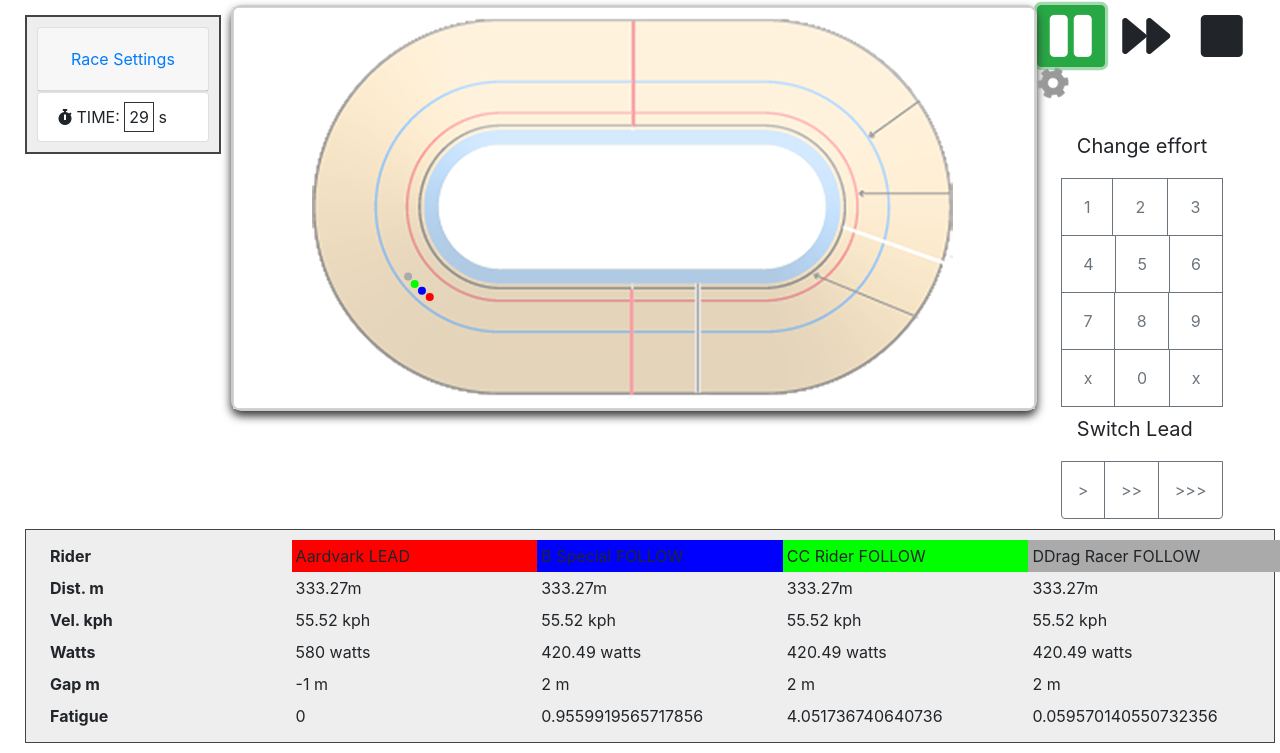
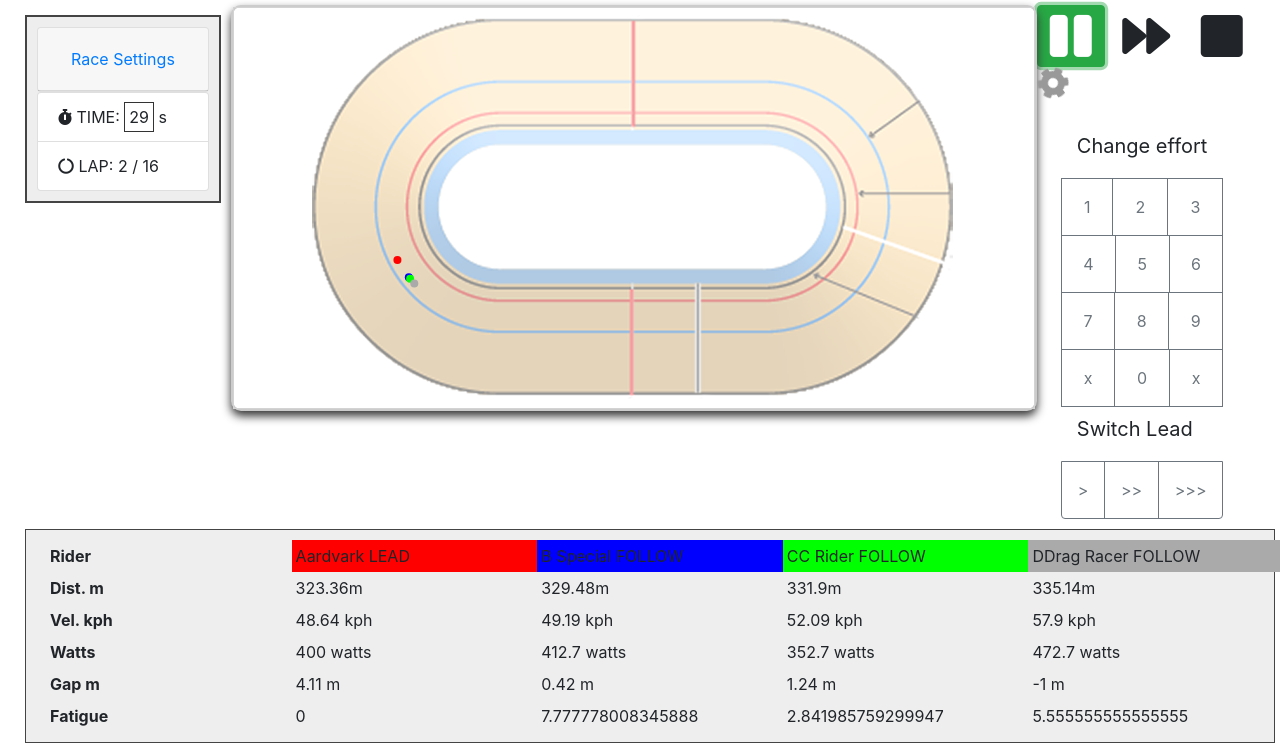
Before and after one commit to aramicon/TeamPursuitModel, a plain HTML site: page model3.html in a window 1280 px wide. Both pictures are taken after a click on the button 1070 px from the left and 87 px from the top of the page. Shown: the part 51-804 px from the top of the page. Drawn offline with nearby package versions, Linux system fonts and the light colour scheme.

Commit message:
added lap counter and now riders can only switch on bends, but switches take way too long

```diff
--- a/global_settings.js
+++ b/global_settings.js
@@ -1,5 +1,6 @@
 let settings = {
 "radius":100,
+"track_length":250,
 "fixed_test_distance":1,
 "track_bend_radius":22,
 "track_straight_length":55.88496162102456,
@@ -25,9 +26,11 @@ let settings = {
 "race_move_wait_time":100,
 "frontalArea":0.233,
 "damping_visibility_distance":50,
+"damping_deceleration_distance":4,
 "fatigue_failure_level":100,
 "velocity_difference_limit":1,
-"velocity_adjustment_dropping_back":0.5,
-"vis_scale_drop_increment":0
+"velocity_adjustment_dropping_back":1,
+"vis_scale_drop_increment":0,
+"bend_switch_range_angle":30
 }
 export {settings};
--- a/model3.html
+++ b/model3.html
@@ -45,6 +45,7 @@
         <div>
           <ul class="list-group">
             <li class="list-group-item"><i class="fas fa-stopwatch"></i> TIME: </span><span id="race_info_clock">0</span> s</li>
+            <li class="list-group-item"><i class="fas fa-circle-notch"></i> LAP: </span><span id="race_info_lap">0</span> / <span id = "race_info_no_of_laps">0</span></li>
           </ul>
       </div>
       </div>
--- a/model3.js
+++ b/model3.js
@@ -64,7 +64,8 @@ function setEffort(effort){
 function switchLeadInstruction(){
   //add an instruction
   let positions_to_drop_back = parseInt(event.target.id.replace("switch_lead_",""));
-  race.live_instructions.push(["drop",positions_to_drop_back]);
+  //race.live_instructions.push(["drop",positions_to_drop_back]);
+  race.drop_instruction = positions_to_drop_back;
 }
 
 function switchLead(positions_to_drop_back){
@@ -102,11 +103,20 @@ function moveRace(){
   //carry out any live_instructions (they are queued)
   while (race.live_instructions.length > 0){
     let instruction = race.live_instructions.pop();
-    if(instruction[0]=="drop"){
-      switchLead(instruction[1]);
+    if(instruction[0]=="effort"){
+      setEffort(instruction[1]);
     }
-    else if(instruction[0]=="effort"){
-      setEffort(instruction[1]);
+  }
+
+  //also look at the drop instruciton: this can only be done at the beginnings of bends where the track is banked
+  if(race.drop_instruction > 0){
+    if (race.riders.filter(a=>a.current_aim == "drop").length == 0){   //if no  rider is dropping back
+      let lead_rider_distance_on_lap = race.riders[race.current_order[0]].distance_covered % settings.track_length;
+      if ((lead_rider_distance_on_lap > race.bend1_switch_start_distance && lead_rider_distance_on_lap < race.bend1_switch_end_distance) || (lead_rider_distance_on_lap > race.bend2_switch_start_distance && lead_rider_distance_on_lap < race.bend2_switch_end_distance)){
+        alert("switch now!");
+        switchLead(race.drop_instruction);
+        race.drop_instruction = 0;
+      }
     }
   }
 
@@ -202,7 +212,10 @@ function moveRace(){
         target_velocity =  rider_to_follow.velocity;
       }
       else if((race_rider.velocity - target_velocity > 0) && (distance_to_cover < settings.damping_visibility_distance)){ //if slowing down and target velocity is low but you are close to the target rider, then only slow a little (dropping back)
-          target_velocity =  (rider_to_follow.velocity - settings.velocity_adjustment_dropping_back);
+          //need to weight the adjustment so that it goes closer to zero as they get closer and closer
+          let rider_to_follow_proximity_weighting = ((race_rider.distance_covered-race_rider.start_offset) - (rider_to_follow.distance_covered-rider_to_follow.start_offset)/settings.damping_deceleration_distance)
+
+          target_velocity =  (rider_to_follow.velocity - (settings.velocity_adjustment_dropping_back*rider_to_follow_proximity_weighting));
       }
 
       let tv = target_velocity + settings.headwindv;
@@ -497,7 +510,11 @@ function moveRace(){
     }
 
   //work out the distance covered of the second last rider
-  if (race.riders[race.current_order[race.current_order.length-1]].distance_covered < race.distance && (race_state == "play" || race_state == "resume" )){
+  //get the 2nd last rider (whose time is the one that counts)
+  let second_last_rider = race.riders[race.current_order[race.current_order.length-1]];
+  if (second_last_rider.distance_covered < race.distance && (race_state == "play" || race_state == "resume" )){
+    //update the lap count
+    $("#race_info_lap").text(Math.floor(second_last_rider.distance_covered/settings.track_length)+1);
     setTimeout(
       function(){
         moveRace();
@@ -536,6 +553,15 @@ function load_race(){
   race.current_order = [];
   race.race_clock = 0;
   settings.race_bend_distance = Math.PI * settings.track_bend_radius;
+
+  //set up the switch range points: this is where riders can start to drop back
+  race.bend1_switch_start_distance = settings.track_straight_length/2;
+  race.bend1_switch_end_distance = race.bend1_switch_start_distance + settings.race_bend_distance*(settings.bend_switch_range_angle/180) ;
+  race.bend2_switch_start_distance = (settings.track_straight_length*1.5) + settings.race_bend_distance; //start of second bend
+  race.bend2_switch_end_distance = race.bend2_switch_start_distance + settings.race_bend_distance*(settings.bend_switch_range_angle/180) ;
+
+  //update total number of laps
+  $("#race_info_no_of_laps").text(Math.floor(race.distance/settings.track_length));
 
   console.log("race.start_order.length "+race.start_order.length)
   for(let i = 0;i<race.start_order.length;i++){
--- a/race_settings.js
+++ b/race_settings.js
@@ -6,7 +6,12 @@ let race = {
   "race_clock":0,
   "race_instructions":[],
   "current_distance_of_finish_rider":0,
-  "live_instructions":[]
+  "live_instructions":[],
+  "drop_instruction":0,
+  "bend1_switch_start_distance":0,
+  "bend1_switch_end_distance":0,
+  "bend2_switch_start_distance":0,
+  "bend2_switch_end_distance":0,
 }
 
 export {race};
--- a/riders.js
+++ b/riders.js
@@ -1,6 +1,6 @@
 let riders = [
   {"name":"Aardvark",
-  "threshold_power":600,
+  "threshold_power":400,
   "current_power_effort":0,
   "endurance":8,
   "max_power":900,
@@ -35,10 +35,10 @@ let riders = [
   "output_level":6,
 },
 {"name":"B Special",
-"threshold_power":300,
+"threshold_power":400,
 "current_power_effort":0,
 "endurance":8,
-"max_power":1200,
+"max_power":900,
 "burst_endurance":2,
 "starting_energy":100,
 "current_energy":100,
@@ -70,7 +70,7 @@ let riders = [
 "output_level":6,
 },
 {"name":"CC Rider",
-"threshold_power":200,
+"threshold_power":400,
 "current_power_effort":0,
 "endurance":8,
 "max_power":900,
```
Also changed, not shown: 1 other file.
